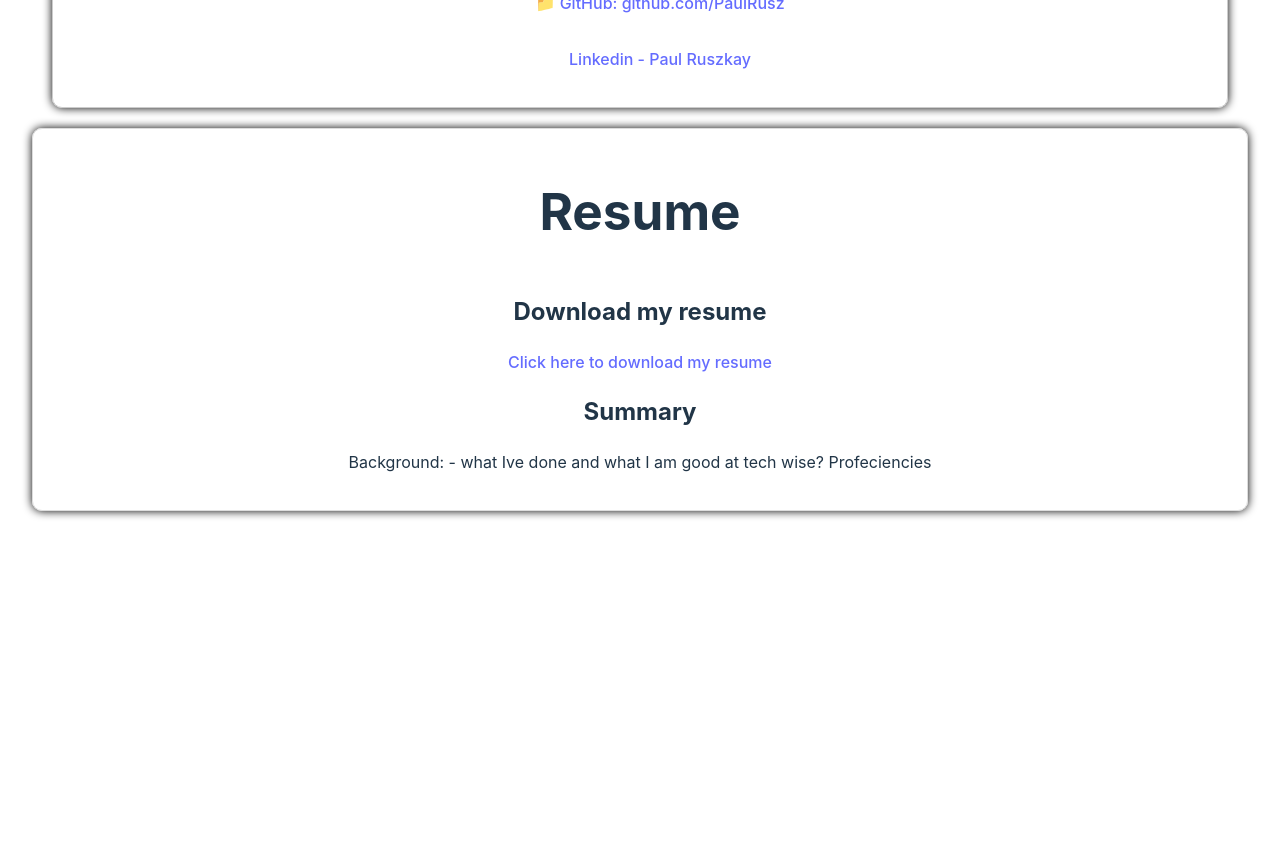
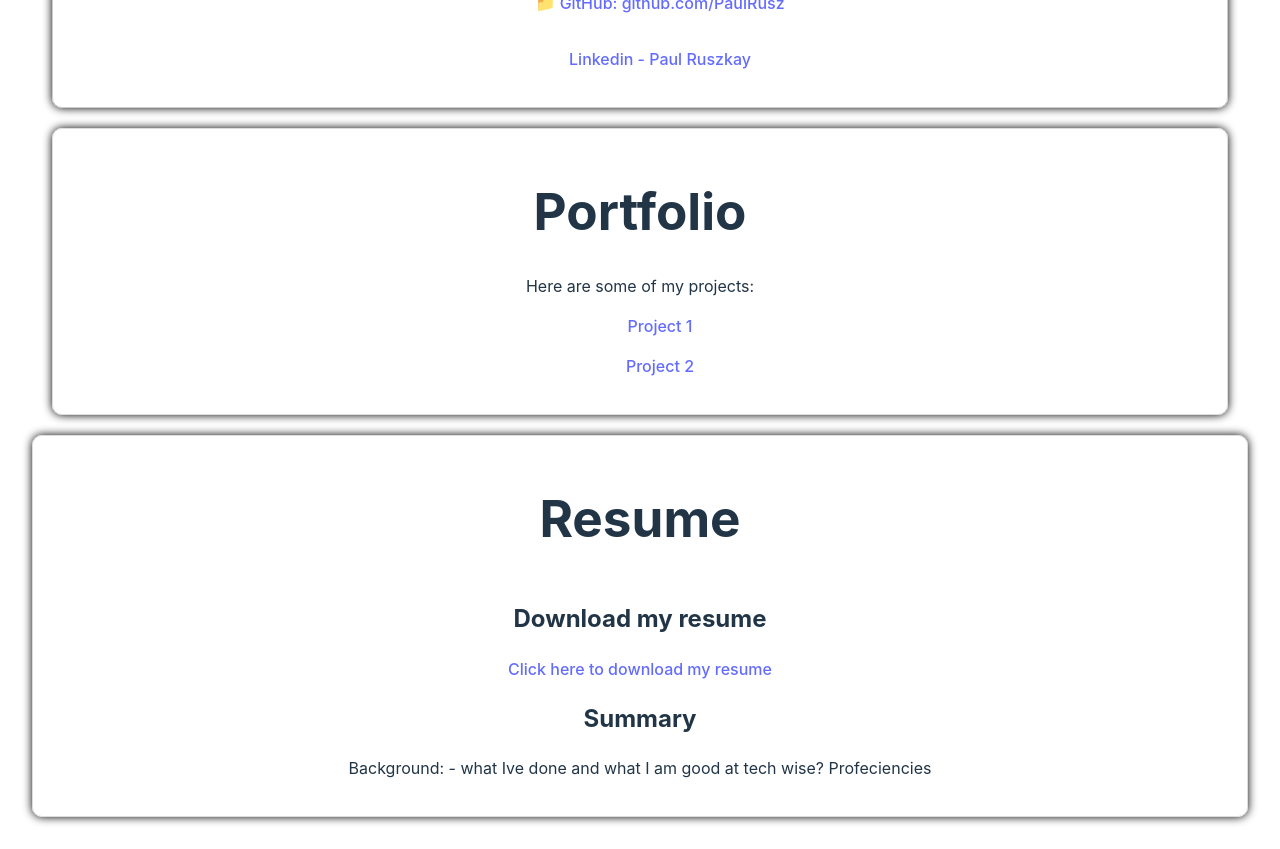
Before and after one commit to PaulRusz/PaulRsPortfolio, a React (Vite) app: page / in a window 1280 px wide. Shown: the part 1100-1949 px from the top of the page. Before the commit the page ends 1643 px from the top, so only its background shows below. Built offline with nearby package versions, Linux system fonts and the light colour scheme.

Commit message:
added portfolio jsx & css

```diff
--- a/src/componets/Portfolio.jsx
+++ b/src/componets/Portfolio.jsx
@@ -3,6 +3,18 @@ import '../styles/Portfolio.css';
 
 function Portfolio() {
 
+    return (
+        <div className="portfolio">
+            <h1>Portfolio</h1>
+            <p>Here are some of my projects:</p>
+            <ul>
+                    <a href="https://github.com/username/project1" target="_blank" rel=""> Project 1 </a>
+            </ul>
+            <ul>
+                    <a href="https://github.com/username/project2" target="_blank" rel=""> Project 2</a>
+            </ul>
+        </div>
+    )
 }
 
 export default Portfolio;
--- a/src/styles/Portfolio.css
+++ b/src/styles/Portfolio.css
@@ -0,0 +1,8 @@
+
+.portfolio {
+    margin: 20px;
+    padding: 20px;
+    border: 1px solid #ddd;
+    border-radius: 10px;
+    box-shadow: 0 0 10px rgba(0, 0, 0)
+}
```
